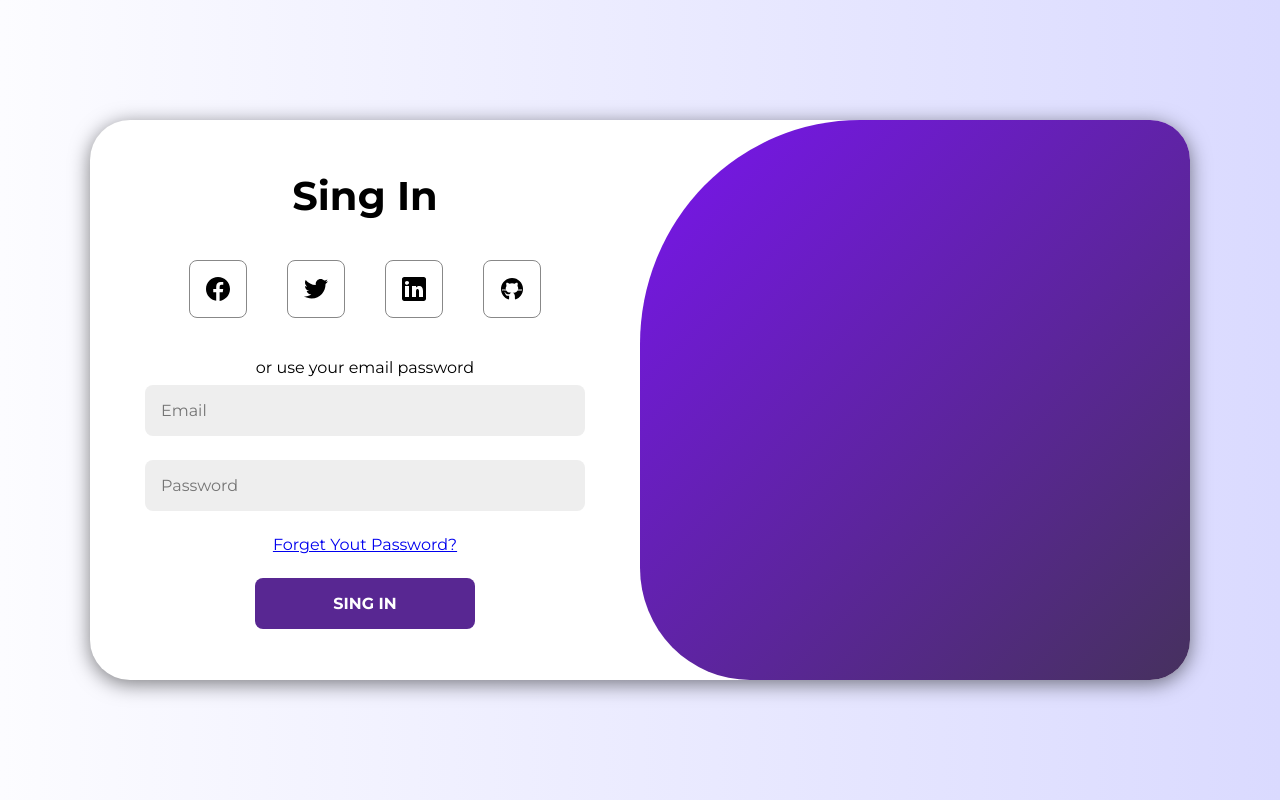
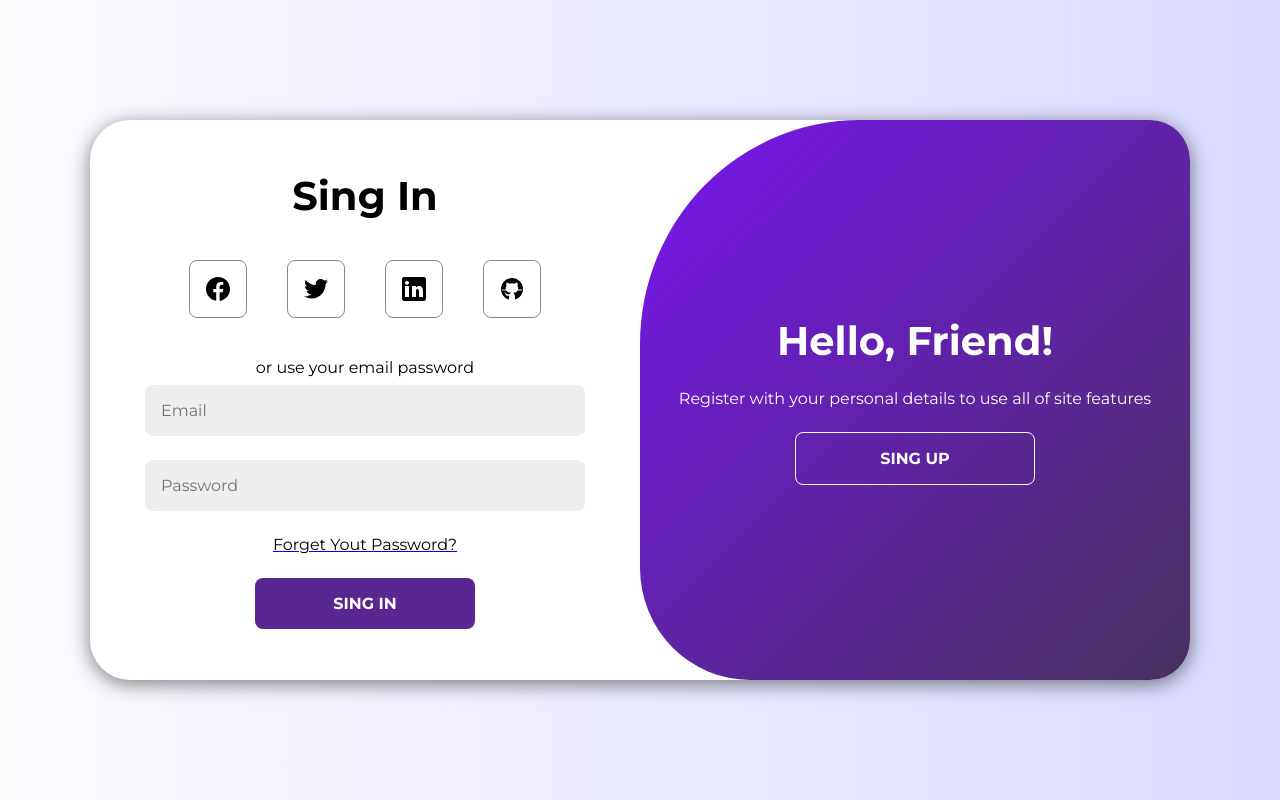
Before and after one commit to TallysonFreitas/Login-Page, a React (Create React App) app: page / in a window 1280 px wide. Built offline with nearby package versions, Linux system fonts and the light colour scheme.

Commit message:
Containers Finalizados

```diff
--- /dev/null
+++ b/src/components/Button/style.ts
@@ -0,0 +1,19 @@
+import styled from 'styled-components'
+
+export type ButtonSingType = {
+  tipo: 'primario' | 'secundario'
+}
+
+export const SSingButton = styled.button<ButtonSingType>`
+  background-color: ${(props) =>
+    props.tipo == 'primario' ? 'rgba(88, 39, 146, 1)' : 'transparent'};
+  color: white;
+  border-radius: 8px;
+  width: 50%;
+  max-width: 240px;
+  padding: 16px;
+  font-weight: bold;
+  border: ${(props) => (props.tipo == 'primario' ? 'none' : '1px solid #fff')};
+  cursor: pointer;
+  font-size: 16px;
+`
--- a/src/components/Form/style.ts
+++ b/src/components/Form/style.ts
@@ -20,15 +20,3 @@ export const SInput = styled.input`
     border: none;
   }
 `
-
-export const SSingButton = styled.button`
-  background-color: rgba(88, 39, 146, 1);
-  color: white;
-  border-radius: 8px;
-  width: 50%;
-  padding: 16px;
-  font-weight: bold;
-  border: none;
-  cursor: pointer;
-  font-size: 16px;
-`
--- a/src/components/Text/style.ts
+++ b/src/components/Text/style.ts
@@ -4,4 +4,6 @@ export type TextType = {
   tipo: 'primario' | 'secundario'
 }
 
-export const SText = styled.p<TextType>``
+export const SText = styled.p<TextType>`
+  color: ${(props) => (props.tipo == 'primario' ? '#000' : '#fff')};
+`
--- a/src/components/Titulo/style.ts
+++ b/src/components/Titulo/style.ts
@@ -1,5 +1,10 @@
 import styled from 'styled-components'
 
-export const STitulo = styled.h1`
+export type TituloType = {
+  tipo: 'primario' | 'secundario'
+}
+
+export const STitulo = styled.h1<TituloType>`
   font-size: 40px;
+  color: ${(props) => (props.tipo == 'primario' ? '#000' : '#fff')};
 `
--- a/src/containers/Formulario/index.tsx
+++ b/src/containers/Formulario/index.tsx
@@ -1,4 +1,5 @@
-import { SFormulario, SInput, SSingButton } from '../../components/Form/style'
+import { SSingButton } from '../../components/Button/style'
+import { SFormulario, SInput } from '../../components/Form/style'
 import { SText } from '../../components/Text/style'
 import { STitulo } from '../../components/Titulo/style'
 import { ContainerFormulario, SLinkLista, SLista, SSvgIcon } from './style'
@@ -6,7 +7,7 @@ import { ContainerFormulario, SLinkLista, SLista, SSvgIcon } from './style'
 const Formulario = () => {
   return (
     <ContainerFormulario>
-      <STitulo>Sing In</STitulo>
+      <STitulo tipo="primario">Sing In</STitulo>
       <SLista>
         <li>
           <SLinkLista href="#">
@@ -72,7 +73,9 @@ const Formulario = () => {
         <a href="#">
           <SText tipo="primario">Forget Yout Password?</SText>
         </a>
-        <SSingButton type="submit">SING IN</SSingButton>
+        <SSingButton tipo="primario" type="submit">
+          SING IN
+        </SSingButton>
       </SFormulario>
     </ContainerFormulario>
   )
--- a/src/containers/RegisterDiv/index.tsx
+++ b/src/containers/RegisterDiv/index.tsx
@@ -1,7 +1,18 @@
+import { SSingButton } from '../../components/Button/style'
+import { SText } from '../../components/Text/style'
+import { STitulo } from '../../components/Titulo/style'
 import { SRegisterDiv } from './style'
 
 const Register = () => {
-  return <SRegisterDiv></SRegisterDiv>
+  return (
+    <SRegisterDiv>
+      <STitulo tipo="secundario">Hello, Friend!</STitulo>
+      <SText tipo="secundario">
+        Register with your personal details to use all of site features
+      </SText>
+      <SSingButton tipo="secundario">SING UP</SSingButton>
+    </SRegisterDiv>
+  )
 }
 
 export default Register
--- a/src/containers/RegisterDiv/style.ts
+++ b/src/containers/RegisterDiv/style.ts
@@ -13,4 +13,9 @@ export const SRegisterDiv = styled.div`
     rgba(70, 49, 94, 1) 100%
   );
   border-radius: 40% 0 0 20%;
+  display: flex;
+  flex-direction: column;
+  align-items: center;
+  justify-content: center;
+  gap: 24px;
 `
```
